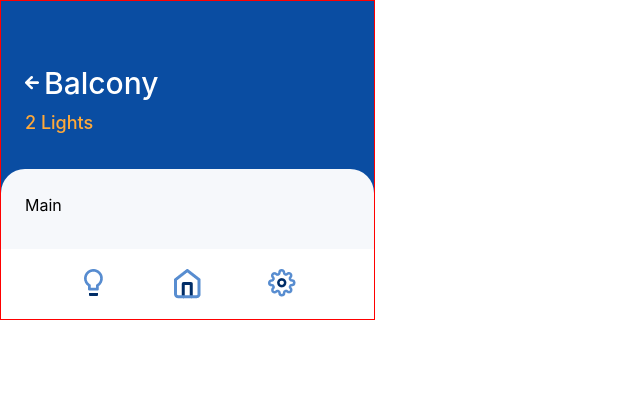
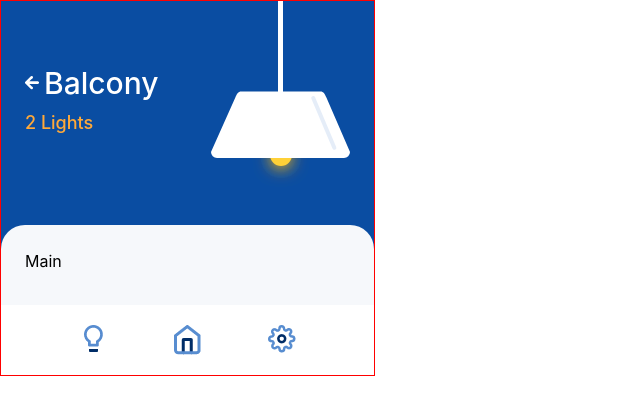
Before and after one commit to rts-cmk-wu06/smartlight-ui-WilliamDeckmann, a React (Create React App) app: page /balcony in a window 1280 px wide. Shown: the top 414 px of the page, without its empty margins (0-640 px from the left). Built offline with nearby package versions, Linux system fonts and the light colour scheme.

Commit message:
Add "lamp"

```diff
--- /dev/null
+++ b/src/components/Lamp.js
@@ -0,0 +1,88 @@
+import React from "react";
+
+const Lamp = (props) => {
+    return (
+      <svg
+        xmlns="http://www.w3.org/2000/svg"
+        width="139"
+        height="192"
+        viewBox="0 0 139 192"
+      >
+        <defs>
+          <filter
+            id="OFF"
+            width="70"
+            height="70"
+            x="35"
+            y="122"
+            filterUnits="userSpaceOnUse"
+          >
+            <feOffset dy="3"></feOffset>
+            <feGaussianBlur result="blur" stdDeviation="8"></feGaussianBlur>
+            <feFlood floodColor="#002d67"></feFlood>
+            <feComposite in2="blur" operator="in"></feComposite>
+            <feComposite in="SourceGraphic"></feComposite>
+          </filter>
+          <filter
+            id="Ellipse_10"
+            width="70"
+            height="70"
+            x="35"
+            y="122"
+            filterUnits="userSpaceOnUse"
+          >
+            <feOffset dy="3"></feOffset>
+            <feGaussianBlur result="blur-2" stdDeviation="8"></feGaussianBlur>
+            <feFlood floodColor={props.shine}></feFlood>
+            <feComposite in2="blur-2" operator="in"></feComposite>
+            <feComposite in="SourceGraphic"></feComposite>
+          </filter>
+        </defs>
+        <g data-name="light bulb" transform="translate(-204 4)">
+          <g filter="url(#OFF)" transform="translate(204 -4)">
+            <circle
+              cx="11"
+              cy="11"
+              r="11"
+              fill="#002d67"
+              data-name="OFF"
+              transform="translate(59 143)"
+            ></circle>
+          </g>
+          <g filter="url(#Ellipse_10)" transform="translate(204 -4)">
+            <circle
+              cx="11"
+              cy="11"
+              r="11"
+              fill={props.color}
+              data-name="Ellipse 10"
+              transform="translate(59 143)"
+            ></circle>
+          </g>
+          <path
+            fill="#fff"
+            d="M30.334 1.617h79.054c3.314 0 4.206 2.324 6 6L139 62a6 6 0 01-6 6H6a6 6 0 01-6-6L24.334 7.617c1.503-3.38 2.686-6 6-6z"
+            data-name="Path 100"
+            transform="translate(204 85)"
+          ></path>
+          <path
+            fill="#fff"
+            d="M0 0H5V102H0z"
+            data-name="Rectangle 13"
+            transform="translate(271 -4)"
+          ></path>
+          <rect
+            width="4"
+            height="58"
+            fill="#568bd0"
+            data-name="Rectangle 14"
+            opacity="0.151"
+            rx="2"
+            transform="rotate(-23 377.982 -700.142)"
+          ></rect>
+        </g>
+      </svg>
+    );
+  }
+
+export default Lamp;
--- a/src/pages/RoomAdjuster.js
+++ b/src/pages/RoomAdjuster.js
@@ -3,9 +3,10 @@ import Header from "../templates/Header";
 import Main from "../templates/Main";
 
 // Components
+import BackButton from "../components/BackButton";
 import PageHeading from "../components/PageHeading";
 import LightCountBig from "../components/LightCountBig";
-import BackButton from "../components/BackButton";
+import Lamp from "../components/Lamp";
 
 const RoomAdjuster = (props) => {
     console.log(props);
@@ -20,6 +21,7 @@ const RoomAdjuster = (props) => {
                         </span>
                         <LightCountBig text={props.lights} />
                     </article>
+                    <Lamp color="#ffd139" shine="#ffc72f" />
                 </section>
             </Header>
             <Main>
```
